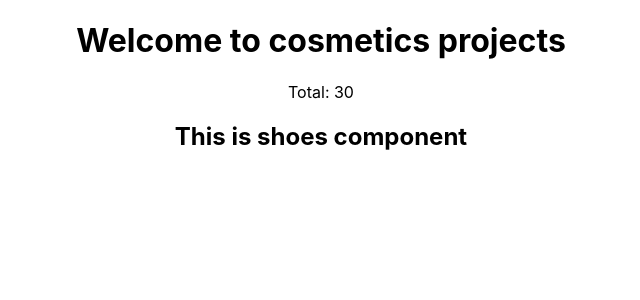
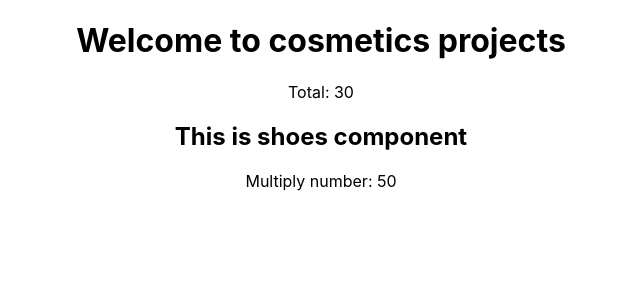
Before and after one commit to HmSani6699/react-storage-handlar-projects, a React (Create React App) app: page / in a window 1280 px wide. Shown: the top 300 px of the page, without its empty margins (319-959 px from the left). Built offline with nearby package versions, Linux system fonts and the light colour scheme.

Commit message:
ad to multiply part

```diff
--- a/src/component/Shoes/Shoes.js
+++ b/src/component/Shoes/Shoes.js
@@ -1,10 +1,15 @@
 import React from 'react';
+import { multiply } from '../Utility/Utility';
+
 
 const Shoes = () => {
-
+    const first = 10;
+    const second = 5;
+    const multi = multiply(first, second)
     return (
         <div>
             <h2>This is shoes component</h2>
+            <p>Multiply number: {multi}</p>
         </div>
     );
 };
--- a/src/component/Utility/Utility.js
+++ b/src/component/Utility/Utility.js
@@ -8,8 +8,8 @@ const add = (first, second) => {
 
 //-------- malty line export ---------//
 
-const malty = (first, second) => {
+const multiply = (first, second) => {
     return first * second
 }
 
-export { add, malty }
+export { add, multiply }
```
